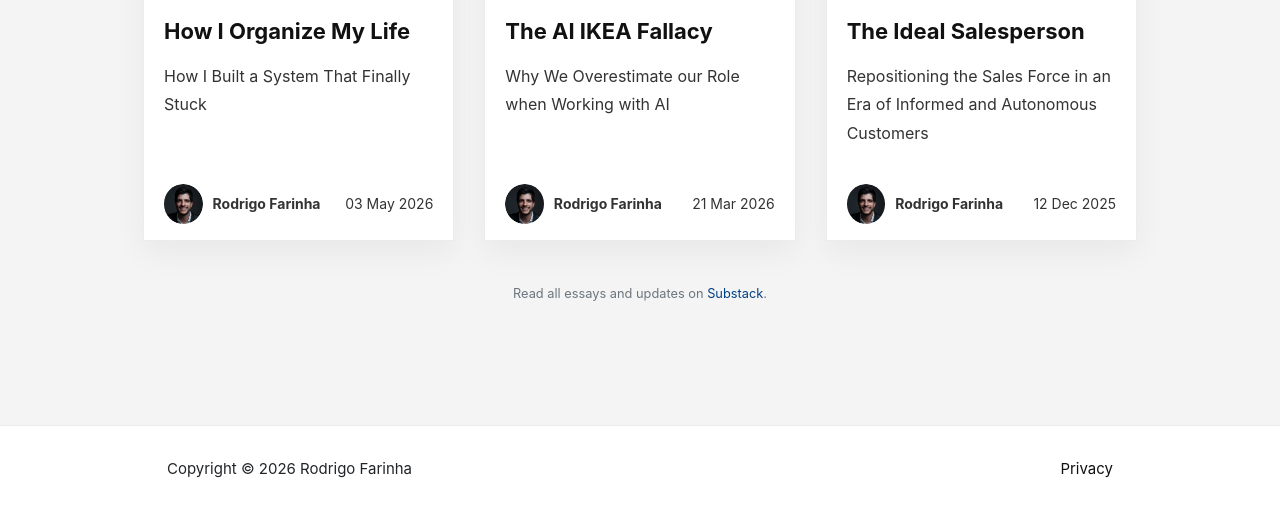
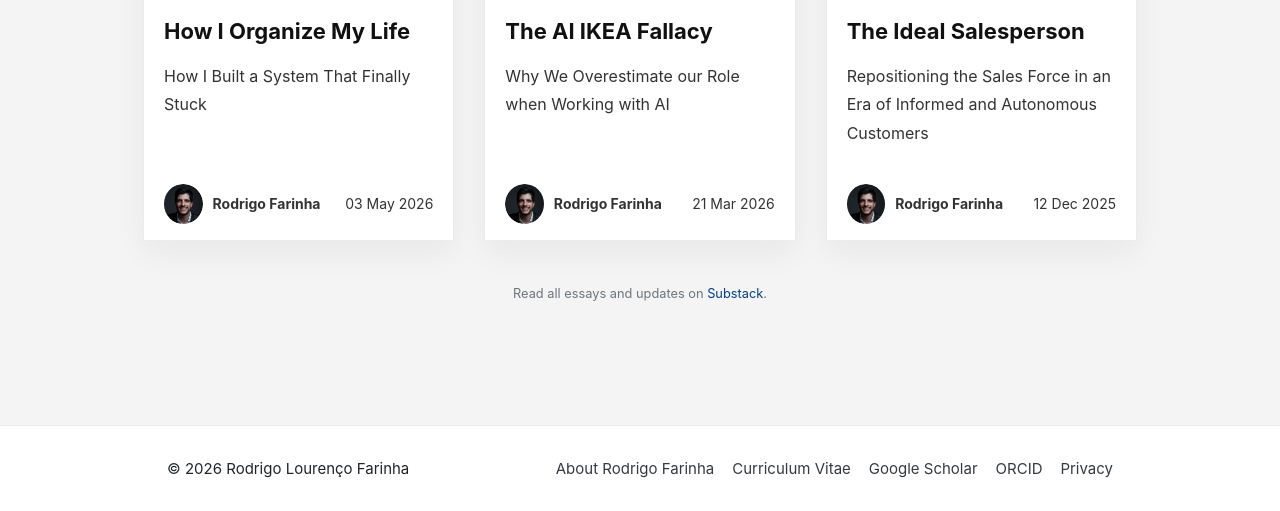
Before and after one commit to rodrigolourencofarinha/rodrigolourencofarinha.github.io, a Jekyll site: the page built from index.html, in a window 1280 px wide, cut to the strip 1076-1587 px from the top of the page. Built offline with Jekyll 4.4.1, drawn with Linux system fonts in a browser that asks for light colours.

Commit message:
Strengthen sitewide identity links

```diff
--- a/_config.yml
+++ b/_config.yml
@@ -9,7 +9,7 @@
 url: "https://rodrigofarinha.com" # Canonical site URL for sitemap/SEO
 lang: en
 locale: en_US
-assets_version: 20260802170000
+assets_version: 20260802153338
 google_analytics: 'G-GETFNJX2YC' # Add Rodrigo's GA ID if provided
 # Disqus deprecated in favor of Giscus
 disqus: ''
--- a/_layouts/default.html
+++ b/_layouts/default.html
@@ -92,13 +92,15 @@
 ================================================== -->
 <footer class="footer">
     <div class="container">
-        <div class="row">
-            <div class="col-md-6 col-sm-12 text-center text-lg-left">
-                Copyright © {{ site.time | date: "%Y" }} {{ site.name }}
-            </div>
-            <div class="col-md-6 col-sm-12 text-center text-lg-right">
-                <a href="{{ site.baseurl }}/privacy/" class="text-dark">Privacy</a>
-            </div>
+        <div class="footer-inner">
+            <span class="footer-identity">© {{ site.time | date: "%Y" }} Rodrigo Lourenço Farinha</span>
+            <nav class="footer-links" aria-label="Footer navigation">
+                <a class="footer-link" href="{{ site.baseurl }}/about/">About Rodrigo Farinha</a>
+                <a class="footer-link" href="{{ site.baseurl }}{{ site.authors.rodrigo.cv_page }}">Curriculum Vitae</a>
+                <a class="footer-link" href="{{ site.authors.rodrigo.scholar }}" target="_blank" rel="me noopener noreferrer">Google Scholar</a>
+                <a class="footer-link" href="{{ site.authors.rodrigo.orcid }}" target="_blank" rel="me noopener noreferrer">ORCID</a>
+                <a class="footer-link" href="{{ site.baseurl }}/privacy/">Privacy</a>
+            </nav>
         </div>
     </div>
 </footer>
--- a/_sass/theme.scss
+++ b/_sass/theme.scss
@@ -468,6 +468,13 @@
     background: #151515;
     border-top-color: rgba(255,255,255,0.08);
     color: #d8d8d8;
+  }
+  .footer .footer-link {
+    color: #e6e6e6;
+  }
+  .footer .footer-link:hover,
+  .footer .footer-link:focus {
+    color: #fff;
   }
 
   .sidebar,
@@ -1169,6 +1176,41 @@
     font-size:15px;
     background:#fff;
 }
+.footer-inner {
+    display:flex;
+    align-items:center;
+    justify-content:space-between;
+    gap:16px 28px;
+    flex-wrap:wrap;
+}
+.footer-identity {
+    color:inherit;
+}
+.footer-links {
+    display:flex;
+    align-items:center;
+    justify-content:flex-end;
+    gap:10px 18px;
+    flex-wrap:wrap;
+}
+.footer-link {
+    color:#343a40;
+    text-decoration:none;
+}
+.footer-link:hover,
+.footer-link:focus {
+    color:#111;
+    text-decoration:underline;
+    text-underline-offset:3px;
+}
+
+@media (max-width: 767.98px) {
+    .footer-inner,
+    .footer-links {
+        justify-content:center;
+        text-align:center;
+    }
+}
 
 //responsive tweaks
 @media (min-width: 768px) {
--- a/index.html
+++ b/index.html
@@ -25,26 +26,26 @@
     </div>
 
     <div class="social-links d-flex justify-content-left flex-wrap">
-      <a class="icon-btn" href="{{ site.authors.rodrigo.linkedin }}" target="_blank" rel="noopener" aria-label="LinkedIn" title="LinkedIn">
+      <a class="icon-btn" href="{{ site.authors.rodrigo.linkedin }}" target="_blank" rel="me noopener noreferrer" aria-label="LinkedIn" title="LinkedIn">
         <i class="fa-brands fa-linkedin"></i>
       </a>
-      <a class="icon-btn" href="{{ site.authors.rodrigo.twitter }}" target="_blank" rel="noopener" aria-label="X (Twitter)" title="X (Twitter)">
+      <a class="icon-btn" href="{{ site.authors.rodrigo.twitter }}" target="_blank" rel="me noopener noreferrer" aria-label="X (Twitter)" title="X (Twitter)">
         <i class="fa-brands fa-x-twitter"></i>
       </a>
-      <a class="icon-btn" href="{{ site.authors.rodrigo.github }}" target="_blank" rel="noopener" aria-label="GitHub" title="GitHub">
+      <a class="icon-btn" href="{{ site.authors.rodrigo.github }}" target="_blank" rel="me noopener noreferrer" aria-label="GitHub" title="GitHub">
         <i class="fa-brands fa-github"></i>
       </a>
-      <a class="icon-btn" href="{{ site.authors.rodrigo.scholar }}" target="_blank" rel="noopener" aria-label="Google Scholar" title="Google Scholar">
+      <a class="icon-btn" href="{{ site.authors.rodrigo.scholar }}" target="_blank" rel="me noopener noreferrer" aria-label="Google Scholar" title="Google Scholar">
         <svg class="brand-icon" viewBox="0 0 24 24" aria-hidden="true" focusable="false">
           <path d="M5.24 13.77 0 9.5 12 0l12 9.5-5.24 4.27C17.55 11.25 14.98 9.5 12 9.5s-5.55 1.75-6.76 4.27zM12 10a7 7 0 1 0 0 14 7 7 0 0 0 0-14z"/>
         </svg>
       </a>
-      <a class="icon-btn" href="{{ site.authors.rodrigo.orcid }}" target="_blank" rel="noopener" aria-label="ORCID" title="ORCID">
+      <a class="icon-btn" href="{{ site.authors.rodrigo.orcid }}" target="_blank" rel="me noopener noreferrer" aria-label="ORCID" title="ORCID">
         <svg class="brand-icon" viewBox="0 0 24 24" aria-hidden="true" focusable="false">
           <path d="M12 0C5.37 0 0 5.37 0 12s5.37 12 12 12 12-5.37 12-12S18.63 0 12 0zM7.37 4.38c.53 0 .95.43.95.95s-.42.95-.95.95a.95.95 0 0 1-.95-.95c0-.53.42-.95.95-.95zm-.72 3.04h1.44v10.04H6.65V7.42zm3.56 0h3.9c3.71 0 5.34 2.65 5.34 5.02 0 2.58-2.02 5.03-5.33 5.03h-3.91V7.42zm1.44 1.3v7.44h2.3c3.27 0 4.02-2.48 4.02-3.72 0-2.02-1.28-3.72-4.1-3.72h-2.22z"/>
         </svg>
       </a>
-      <a class="icon-btn" href="{{ site.authors.rodrigo.substack }}" target="_blank" rel="noopener" aria-label="Substack" title="Substack">
+      <a class="icon-btn" href="{{ site.authors.rodrigo.substack }}" target="_blank" rel="me noopener noreferrer" aria-label="Substack" title="Substack">
         <svg class="brand-icon" viewBox="0 0 24 24" aria-hidden="true" focusable="false">
           <path d="M22.54 8.24H1.46V5.41h21.08v2.83zM1.46 10.81V24L12 18.11 22.54 24V10.81H1.46zM22.54 0H1.46v2.84h21.08V0z"/>
         </svg>
@@ -72,4 +73,4 @@
     {% include substack-card.html post=post %}
   {% endfor %}
 </div>
-<p class="text-center text-muted small mt-3">Read all essays and updates on <a href="{{ site.substack_publication_url }}" target="_blank" rel="noopener">Substack</a>.</p>
+<p class="text-center text-muted small mt-3">Read all essays and updates on <a href="{{ site.substack_publication_url }}" target="_blank" rel="me noopener noreferrer">Substack</a>.</p>
```
Also changed, not shown: other parts of index.html (+1 -0 lines), _pages/about.md (+8 -6 lines), _posts/2025-09-01-ideal-salesperson.md (+4 -0 lines), 1 other file.
